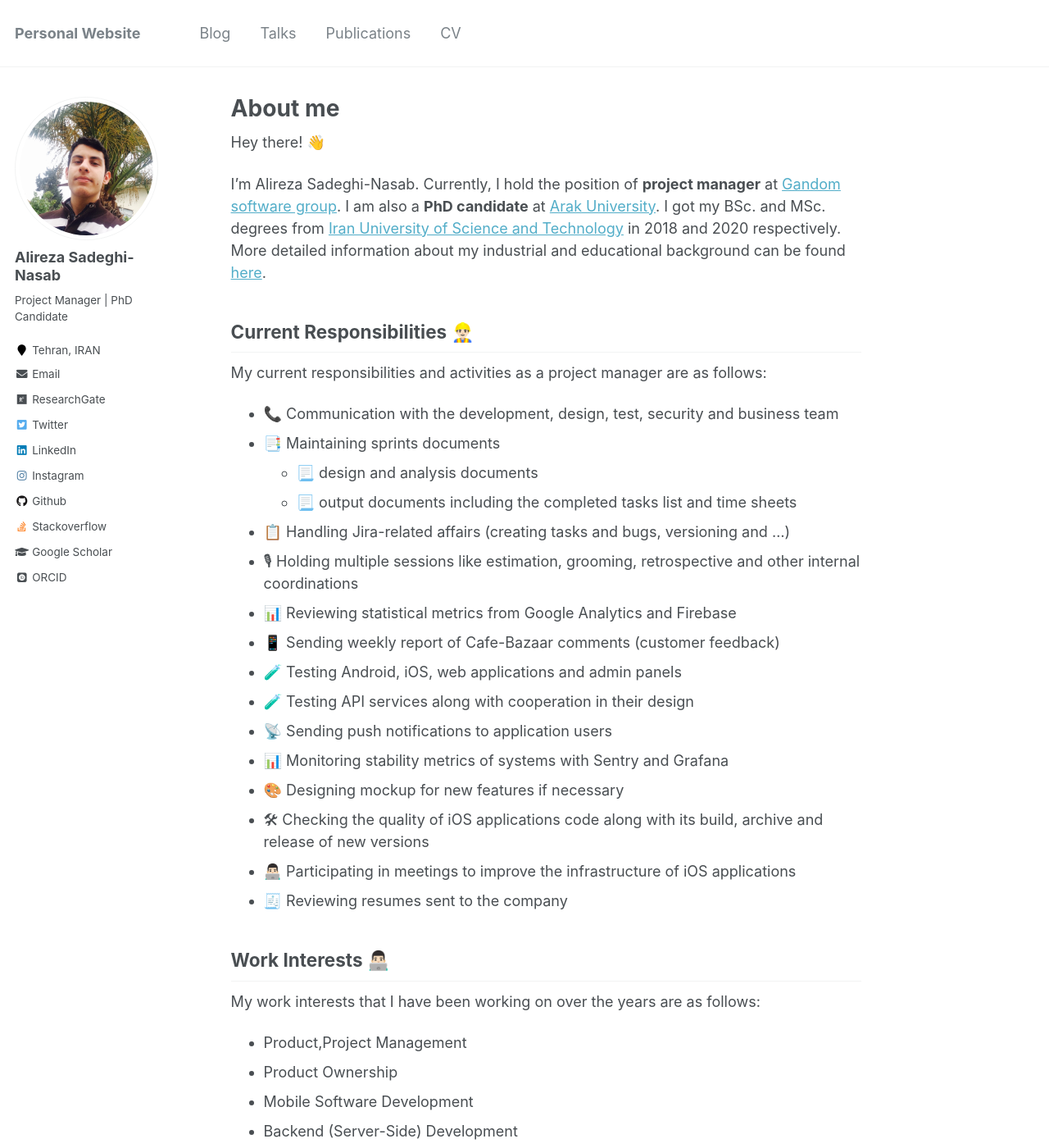
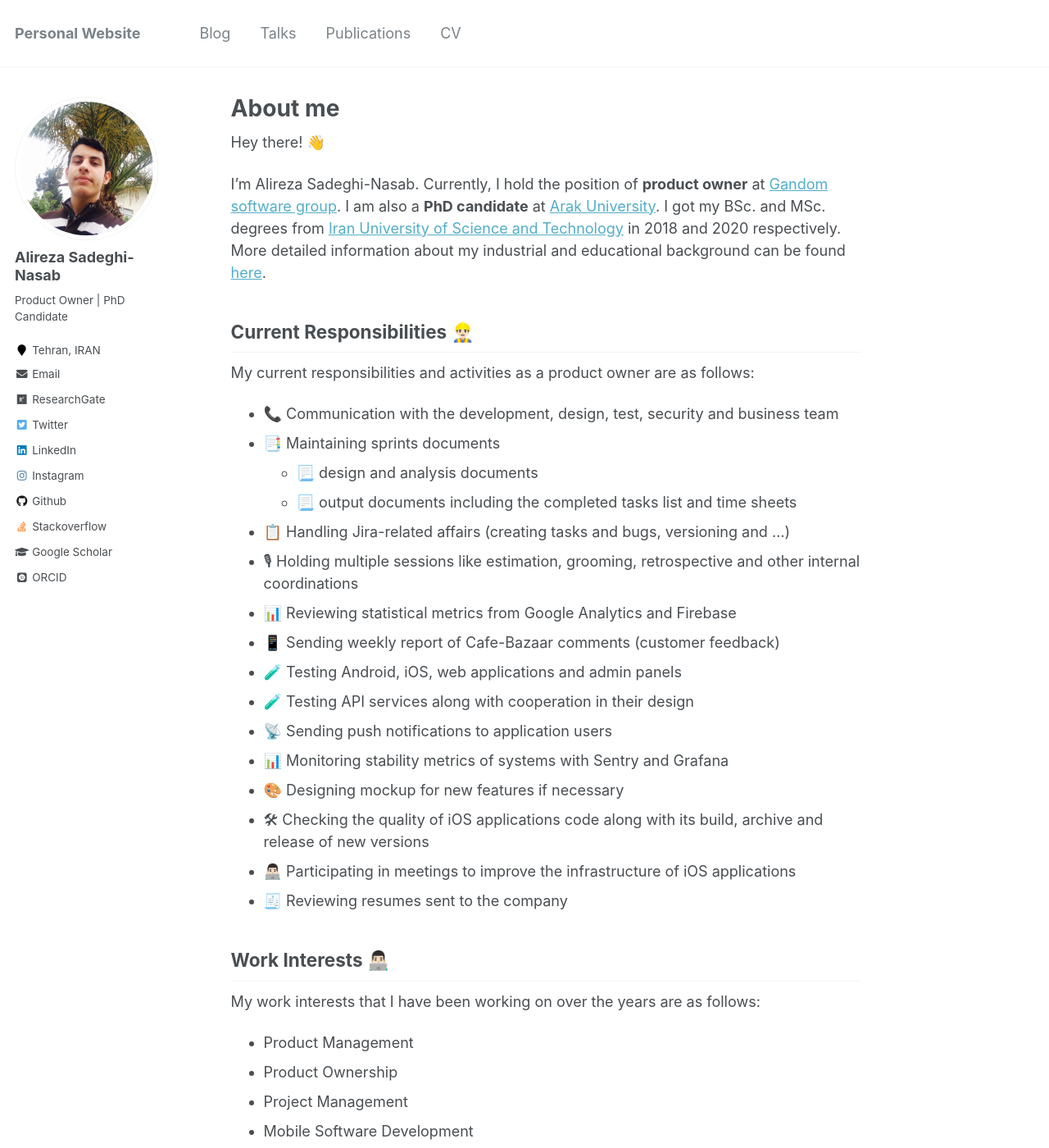
Before and after one commit to AlirezaSN/AlirezaSN.github.io, a Jekyll site: the page built from _pages/about.md, in a window 1280 px wide and 1400 px high. Shown: the whole window at 82% size. Built offline with Jekyll 4.4.1, drawn with Linux system fonts in a browser that asks for light colours; some web fonts are replaced.

Commit message:
update resume

```diff
--- a/_config.yml
+++ b/_config.yml
@@ -10,7 +10,7 @@ locale                   : "en-US"
 title                    : "Personal Website"
 title_separator          : "-"
 name                     : &name "Alireza"
-description              : &description "Project Manager | PhD Candidate"
+description              : &description "Product Owner | PhD Candidate"
 url                      : "//alirezasn.ir"
 baseurl                  : ""
 repository               : "alirezasn/alirezasn.github.io"
@@ -82,7 +82,7 @@ analytics:
 author:
   name             : "Alireza Sadeghi-Nasab"
   avatar           : "profile.JPEG"
-  bio              : "Project Manager | PhD Candidate"
+  bio              : "Product Owner | PhD Candidate"
   location         : "Tehran, IRAN"
   employer         :
   pubmed           :
--- a/_data/authors.yml
+++ b/_data/authors.yml
@@ -4,7 +4,7 @@ Name Name:
   name        : "Alireza Sadeghi-Nasab"
   uri         : "https://alirezasn.ir"
   email       : "sadeghinasab.alireza@gmail.com"
-  bio         : "Project Manager | Software PhD Candidate"
+  bio         : "Product Owner | Software PhD Candidate"
   avatar      : "bio-photo.jpg"
   twitter     : "SN_Alireza"
   google_plus : ""
--- a/_pages/about.md
+++ b/_pages/about.md
@@ -10,11 +10,11 @@ redirect_from:
 
 Hey there! 👋
 
-I'm Alireza Sadeghi-Nasab. Currently, I hold the position of **project manager** at [Gandom software group](http://gandom.co). I am also a **PhD candidate** at [Arak University](http://araku.ac.ir). I got my BSc. and MSc. degrees from [Iran University of Science and Technology](http://www.iust.ac.ir) in 2018 and 2020 respectively.  More detailed information about my industrial and educational background can be found [here](https://alirezasn.ir/cv/).
+I'm Alireza Sadeghi-Nasab. Currently, I hold the position of **product owner** at [Gandom software group](http://gandom.co). I am also a **PhD candidate** at [Arak University](http://araku.ac.ir). I got my BSc. and MSc. degrees from [Iran University of Science and Technology](http://www.iust.ac.ir) in 2018 and 2020 respectively.  More detailed information about my industrial and educational background can be found [here](https://alirezasn.ir/cv/).
 
 ## Current Responsibilities 👷🏻‍♂️
 
-My current responsibilities and activities as a project manager are as follows:
+My current responsibilities and activities as a product owner are as follows:
 
 * 📞 Communication with the development, design, test, security and business team
 * 📑 Maintaining sprints documents
@@ -37,8 +37,9 @@ My current responsibilities and activities as a project manager are as follows:
 
 My work interests that I have been working on over the years are as follows:
 
-* Product,Project Management
+* Product Management
 * Product Ownership
+* Project Management
 * Mobile Software Development
 * Backend (Server-Side) Development
 
```
Also changed, not shown: _pages/cv.md (+1 -1 lines), 3 other files.
